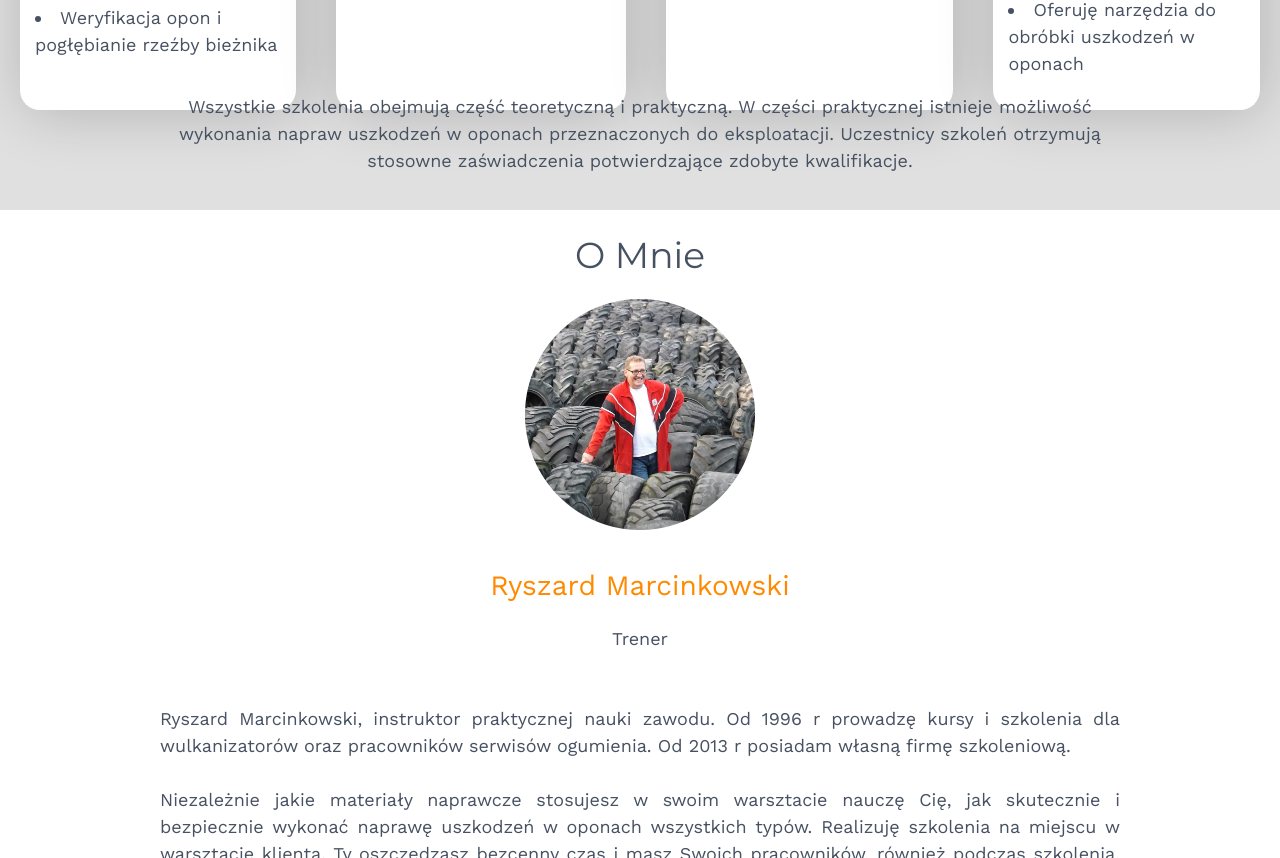
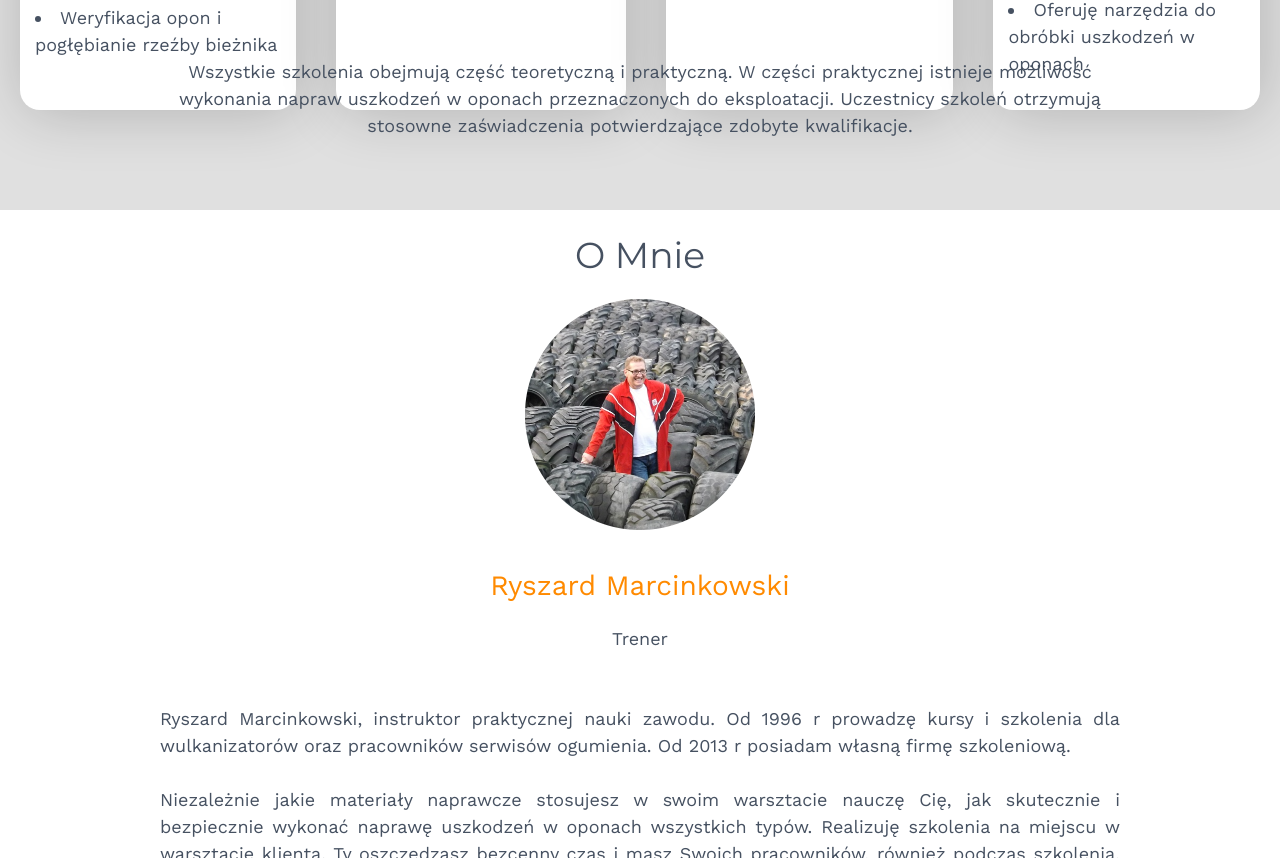
Before and after one commit to hergerr/Tires-Website, a plain HTML site: page index.html in a window 1280 px wide. Shown: the part 1710-2568 px from the top of the page. Drawn offline with nearby package versions, Linux system fonts and the light colour scheme.

```diff
--- a/style.css
+++ b/style.css
@@ -146,7 +146,7 @@
   align-self: center;
   margin-left: 2em;
   margin-right: 2em;
-  margin-top: 70px;
+  /* margin-top: 70px; */
 }
 
 /* end of services */
```
Also changed, not shown: res/tires.png.
